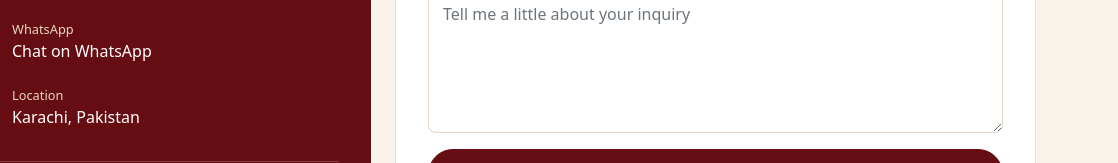
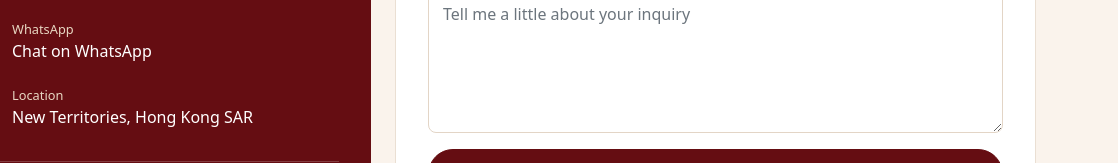
Before and after one commit to NatashaAsnani/Reinhard-Website, a plain HTML site: page contact.html in a window 1280 px wide. Shown: the part 612-775 px from the top of the page, 162-1280 px from the left. Drawn offline with nearby package versions, Linux system fonts and the light colour scheme.

Commit message:
Add files via upload

```diff
--- a/contact.html
+++ b/contact.html
@@ -75,7 +75,7 @@
                                 <i class="fas fa-map-marker-alt"></i>
                                 <div>
                                     <small>Location</small>
-                                    <span>Karachi, Pakistan</span>
+                                    <span>New Territories, Hong Kong SAR</span>
                                 </div>
                             </li>
                         </ul>
```
